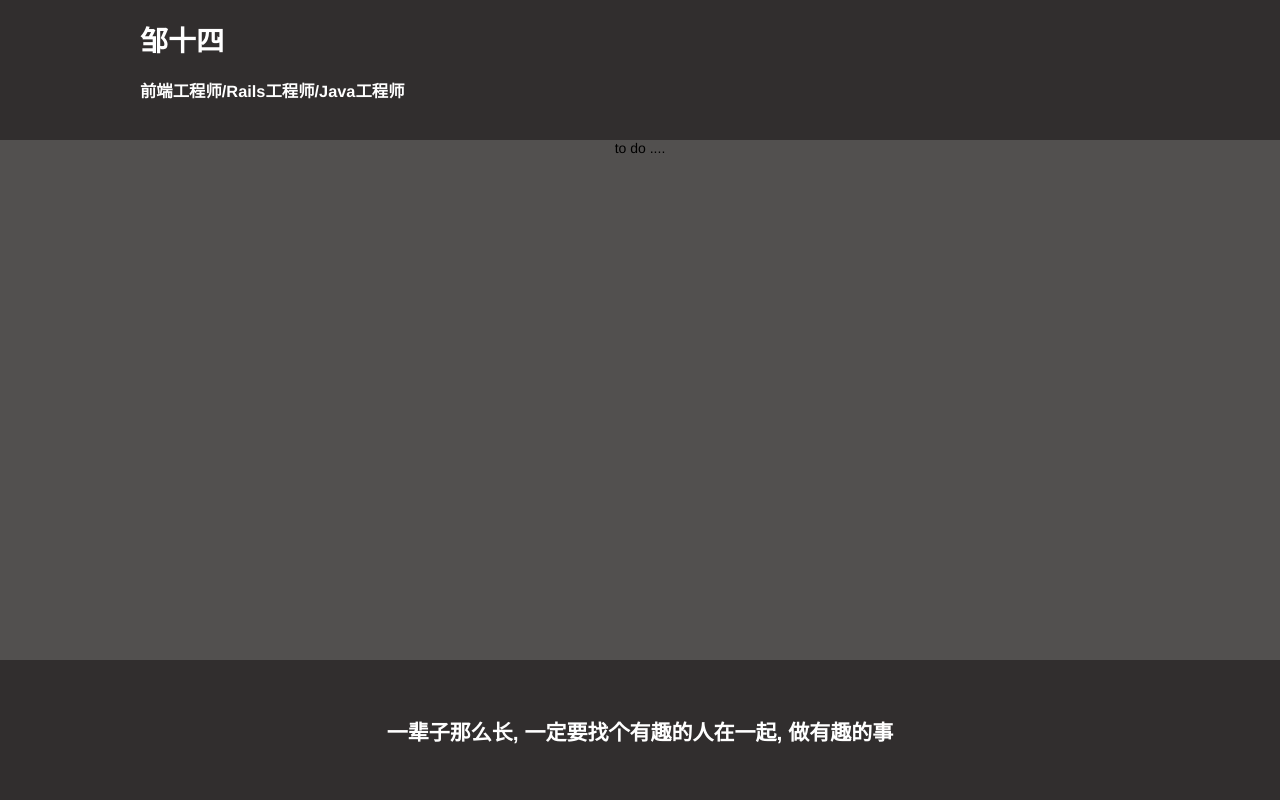
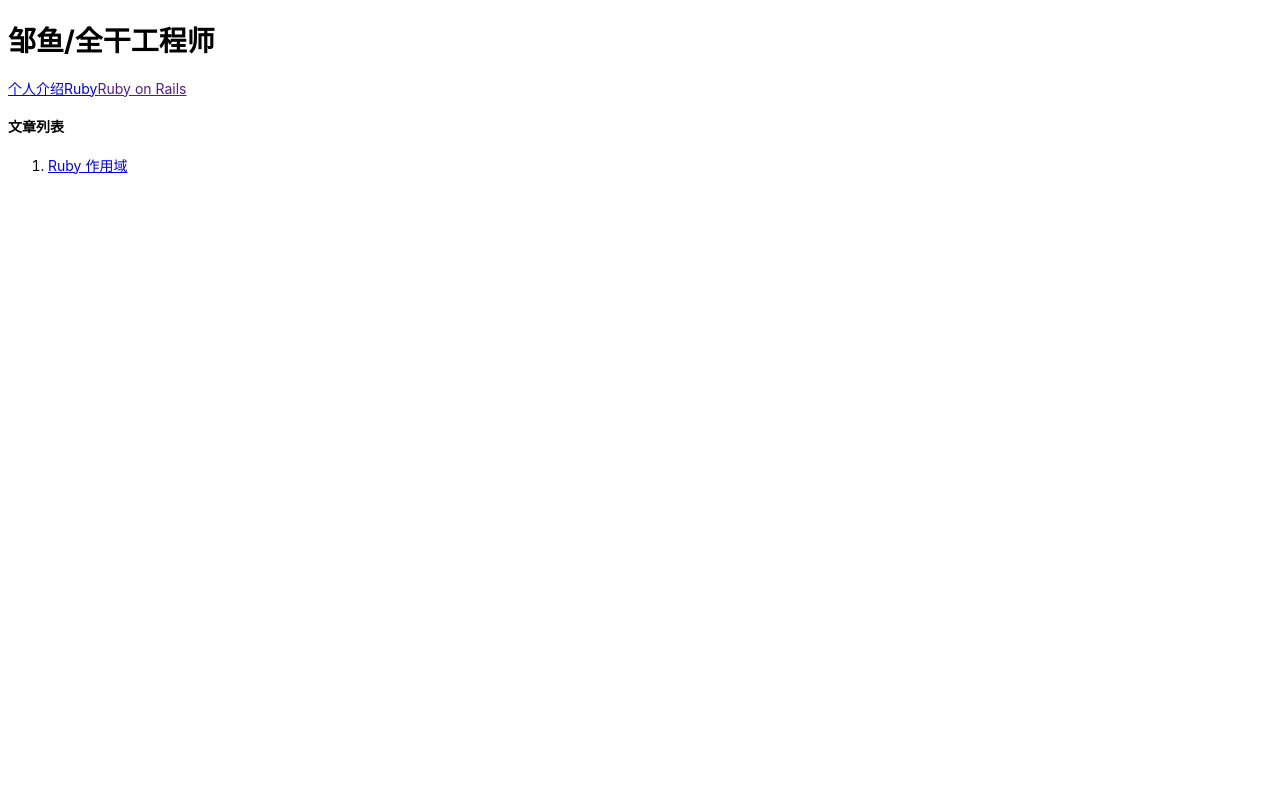
Before and after one commit to Baozi2/Baozi2.github.io, a plain HTML site: page index.html in a window 1280 px wide. Drawn offline with Linux system fonts and the light colour scheme.

Commit message:
重写布局

```diff
--- /dev/null
+++ b/css/application.css
@@ -0,0 +1,7 @@
+html {
+  font-size: 14px;
+}
+
+body {
+  font-family: -apple-system, BlinkMacSystemFont, "Helvetica Neue", Helvetica, Tahoma, Arial, "PingFang SC", "Microsoft YaHei", san-serif;
+}
--- a/index.html
+++ b/index.html
@@ -1,86 +1,26 @@
 <!DOCTYPE html>
 <html>
+
 <head>
-  <title>邹十四</title>
+  <title>邹鱼</title>
   <meta charset="UTF-8">
   <meta name="viewport" content="width=device-width, initial-scale=1, maximum-scale=1, user-scalable=no">
-  <link rel="stylesheet" type="text/css" href="css/normalize.css">
-  <style type="text/css">
-    html {
-      font-size: 14px;
-    }
-    body{
-      font-family: 'PingFang SC', 'Helvetica Neue', 'Helvetica', 'STHeitiSC-Light', 'Arial', sans-serif;
-    }
+  <link rel="stylesheet" href="css/application.css" >
+</head>
 
-    header{
-      position: fixed;
-      top: 0;
-      left: 0;
-      height: 10rem;
-      width: 100%;
-      background-color: #312e2e;
-    }
-    .header{
-      color: #fff;
-      margin: 0 10rem;
-    }
+<body>
+  <header>
+    <h1>邹鱼/全干工程师</h1>
+    <div class="nav">
+      <a href="pages/resume.html">个人介绍</a><a href="pages/ruby.html">Ruby</a><a href="">Ruby on Rails</a>
+    </div>
+  </header>
+  <section>
+    <h4>文章列表</h4>
+    <ol>
+      <li><a href="pages/ruby/ruby-scope.html">Ruby 作用域</a></li>
+    </ol>
+  </section>
+</body>
 
-    .up {
-      position: fixed;
-      top: 10rem;
-      left: 0;
-      bottom: 10rem;
-      width: 100%;
-      background-color: #52504f;
-
-    }
-    .up .content{
-      text-align: center;
-      margin: 0 10rem;
-      height: 100%;
-
-    }
-    .footer {
-      position: fixed;
-      left: 0;
-      bottom: 0;
-      width: 100%;
-      height: 10rem;
-      background-color: #312e2e;
-      color: #ffffff;
-      text-align: center;
-    }
-    .footer h2{
-      margin-top: 4rem;
-    }
-
-    @media screen and (max-width: 992px) {
-      .up .content{
-        margin: 0;
-      }
-    }
-
-    /* 232323*/
-  </style>
-</head>
-<body>
-<header>
-  <div class="header">
-    <h1><strong>邹十四</strong></h1>
-    <h3><strong>前端工程师/Rails工程师/Java工程师</strong></h3>
-  </div>
-</header>
-<div class="up">
-  <div class="content">
-    to do ....
-  </div>
-
-</div>
-<footer>
-<div class="footer">
-  <h2>一辈子那么长, 一定要找个有趣的人在一起, 做有趣的事</h2>
-</div>
-</footer>
-</body>
 </html>
```
Also changed, not shown: pages/ruby-on-rails.html (added, +24 -0 lines), pages/ruby.html (added, +24 -0 lines), pages/ruby/ruby-scope.html (added, +40 -0 lines), pages/resume.html (added), 1 other file.
